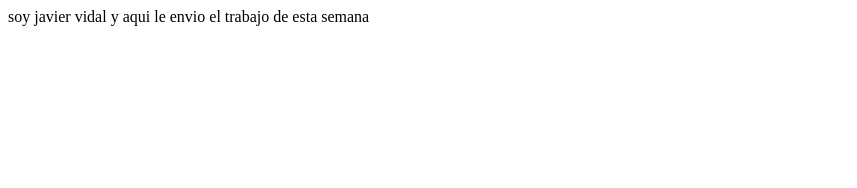
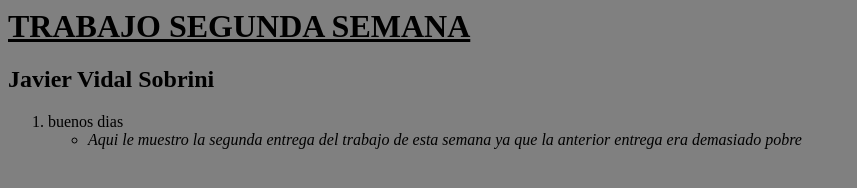
Before and after one commit to javiervidalll/jvidals1-reentrega, a plain HTML site: page index.html in a window 1280 px wide. Shown: the whole page, without its empty margins (0-857 px from the left). Drawn offline with Linux system fonts and the light colour scheme.

Commit message:
Add files via upload

```diff
--- a/index.html
+++ b/index.html
@@ -1,14 +1,16 @@
 <html>
 <head>
-
-
-
-<title>jvidasl1
+<title>
+ jvidals1
 </title>
-
+<body style="background-color:gray;">
 </head>
-<body> soy javier vidal y aqui le envio el trabajo de esta semana
-
+<body> <h1><u><b>TRABAJO SEGUNDA SEMANA </b></u></h1>
+<h2>Javier Vidal Sobrini</h2>
+ <ol>
+<li> buenos dias
+<ul>
+ <li> <i>Aqui le muestro la segunda entrega del trabajo de esta semana ya que la anterior entrega era demasiado pobre</i>
+</ul>
+</ol>
 </body>
-
-</htmml>
```
